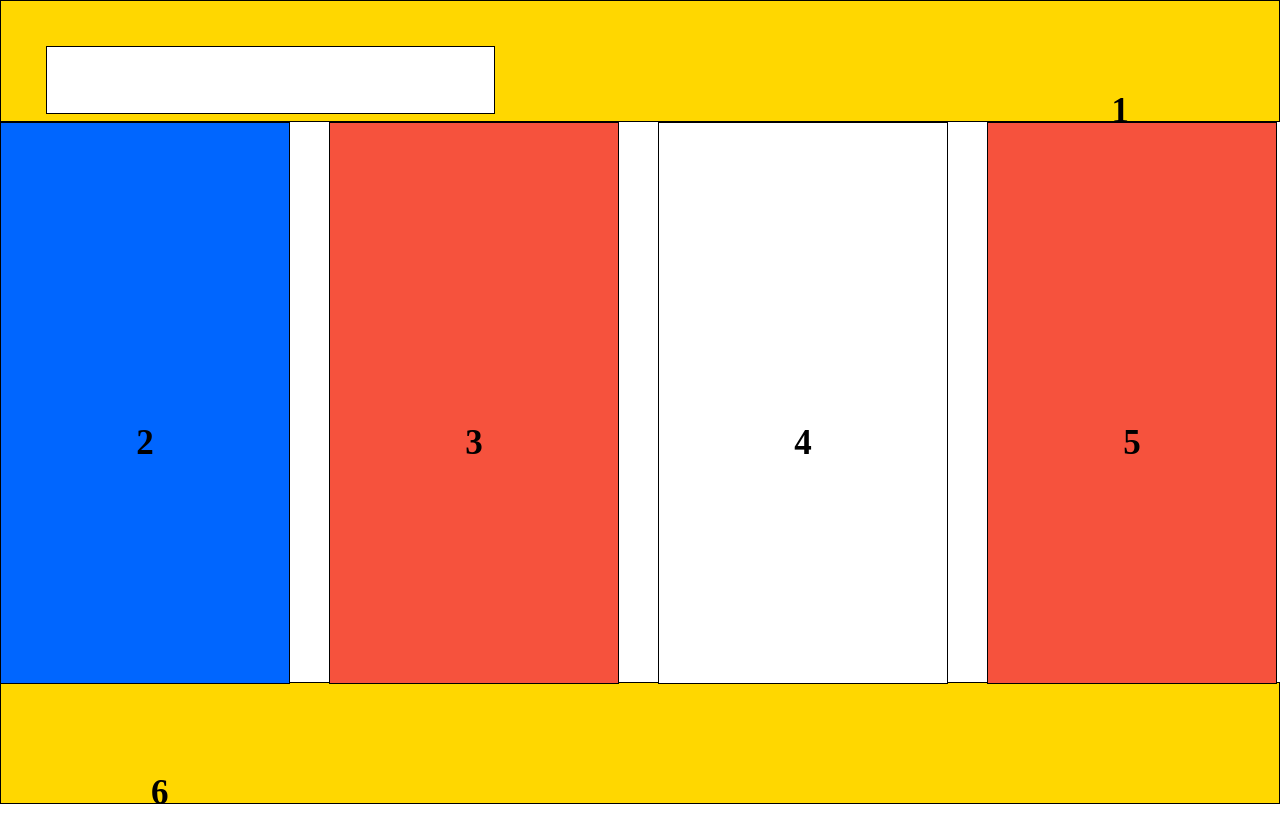
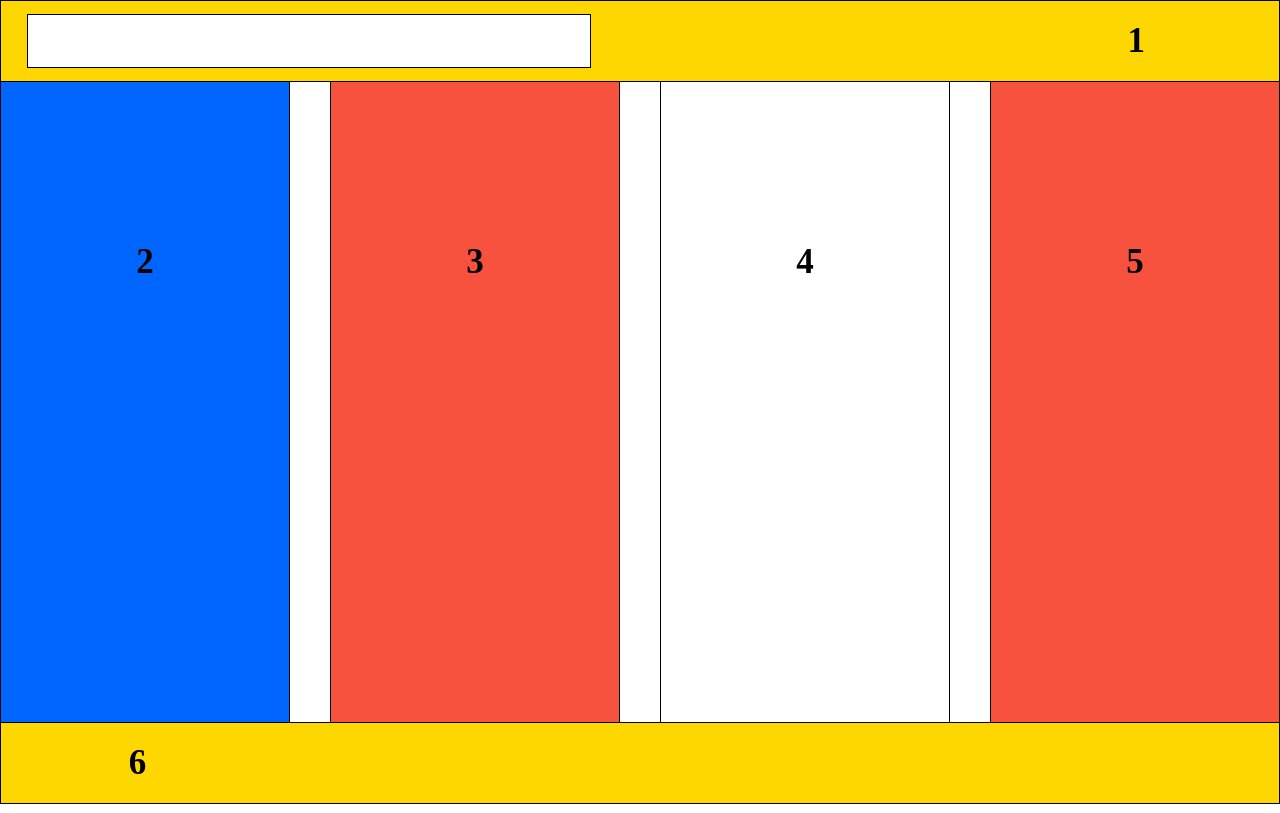
Before and after one commit to bowlofruit/Internet_programming, a plain HTML site: page index(2).html in a window 1280 px wide. Drawn offline with Linux system fonts and the light colour scheme.

Commit message:
Final Update

```diff
--- a/index(2).html
+++ b/index(2).html
@@ -11,10 +11,10 @@
       <p>1</p>
     </div>
     <div class="centralblock">
-      <div style="background-color: #0066ff;"><p>2</p></div>
-      <div style="background-color: #f6523d;"><p>3</p></div>
+      <div class="blueblock"><p>2</p></div>
+      <div class="redblock"><p>3</p></div>
       <div><p>4</p></div>
-      <div style="background-color: #f6523d;"><p>5</p></div>
+      <div class="redblock"><p>5</p></div>
     </div>
     <div class="bottomblock"><p>6</p></div>
   </body>
--- a/style(1).css
+++ b/style(1).css
@@ -21,25 +21,25 @@
   }
 
   .centralblock {
-    height: 70%;
+    height: 80%;
     text-align: center;
   }
 
   .centralblock p {
-    padding-bottom: 400px;
+    margin-bottom: 35vh;
   }
 
   .topblock, .bottomblock {
     background-color: gold;
   }
 
-  .topblock {
-    padding-right: 150px;
-    text-align: end;
+  .topblock p{
+    text-align: right;
+    margin-right: 22%;
   }
 
-  .bottomblock {
-    padding-left: 150px;
+  .bottomblock p{
+    margin-left: 10%;
   }
 
   .insideblock {
@@ -48,8 +48,16 @@
   }
 
   .insideblock table {
-    width: 70%;
-    height: 50%;
+    width: 85%;
+    height: 65%;
     background-color: white;
-    margin: 0 120px 0 50px;
+    margin-left: 4%;
   }
+
+  .redblock{
+    background-color: #f6523d;
+  }
+
+  .blueblock{
+    background-color: #0066ff;
+  }
--- a/style(2).css
+++ b/style(2).css
@@ -6,55 +6,66 @@
   height: 100%;
 }
 
+body{
+  overflow: hidden;
+}
+
 div{
   font-size: 35px;
   font-weight: bold;
 }
 
 .topblock, .bottomblock{
+  display: flex;
+  flex-direction: row;
+  align-items: center;
   background-color: gold;
-    height: 15%;
+  height: 10%;
   border: 1px solid black;
 }
 
-  .topblock p{
-    margin: 90px 150px 0 0;
-    text-align: end;
+.insidetopblock{
+  display: block;
+  float: left;
+  background-color: white;
+  border: 1px solid black;
+  width: 44%;
+  height: 65%;
+  margin-left: 2%;
 }
 
 .bottomblock p{
-    margin: 90px 0 0 150px;
-    text-align: start;
+  margin-left: 10%;
+}
+
+.topblock p{
+  margin-left: 42%;
 }
 
 .centralblock{
+  display: flex;
+  flex-direction: row;
+  justify-content: space-between;
   background-color: white;
-    height: 70%;
-    display: flex;
+  height: 80%;
 }
 
 .centralblock div{
-    background-color: white;
-    float: left;
   height: 100%;
   width: 22.5%;
-    border:1px solid black;
+  border-left: 1px solid black;
+  border-right: 1px solid black;
 }
 
 .centralblock p{
   text-align: center;
-    margin-top: 300px;
+  margin-top: 20vh;
 }
 
-  .centralblock div:not(:first-child){
-    margin-left: 3.05%;
+.redblock{
+  background-color: #f6523d;
 }
 
-  .insidetopblock{
-    float: left;
-    background-color: white;
-    border: 1px solid black;
-    width: 35%;
-    height: 55%;
-    margin: 45px 0 0 45px;
+.blueblock{
+  background-color: #0066ff;
 }
--- a/style(3).css
+++ b/style(3).css
@@ -4,6 +4,10 @@
 
 html, body{
     height: 100%;
+}
+
+body{
+    overflow: hidden;
 }
 
 div{
@@ -16,7 +20,7 @@ div{
     flex-direction: row;
     align-items: center;
     background-color: gold;
-    height: 15%;
+    height: 10%;
     border:1px solid black;
 }
 
@@ -24,37 +28,38 @@ div{
     display: inline-block;
     background-color: white;
     border: 1px solid black;
-    width: 40%;
-    height: 50%;
-    margin-left: 3%;
+    width: 44%;
+    height: 65%;
+    margin-left: 2%;
 }
 
 .bottomblock p{
-    margin-left: 80px;
+    margin-left: 10%;
 }
 
 .toptext{
-    margin-left: 45%;
+    margin-left: 42%;
 }
 
 .centralblock{
     display: flex;
     flex-direction: row;
+    justify-content: space-between;
     background-color: white;
-    height: 70%;
-    justify-content: space-between;
+    height: 80%;
 }
 
-.centralblock div {
+.centralblock div{
     display: inline-block;
     height: 100%;
     width: 22.5%;
-    border:1px solid black;
+    border-left: 1px solid black;
+    border-right: 1px solid black;
 }
 
-.centralblock div p{
+.centralblock p{
     text-align: center;
-    margin-top: 200px;
+    margin-top: 20vh;
 }
 
 .redblock{
```
Also changed, not shown: index(1).html (+3 -3 lines). Lines whose indentation alone changed are shown as unchanged.
